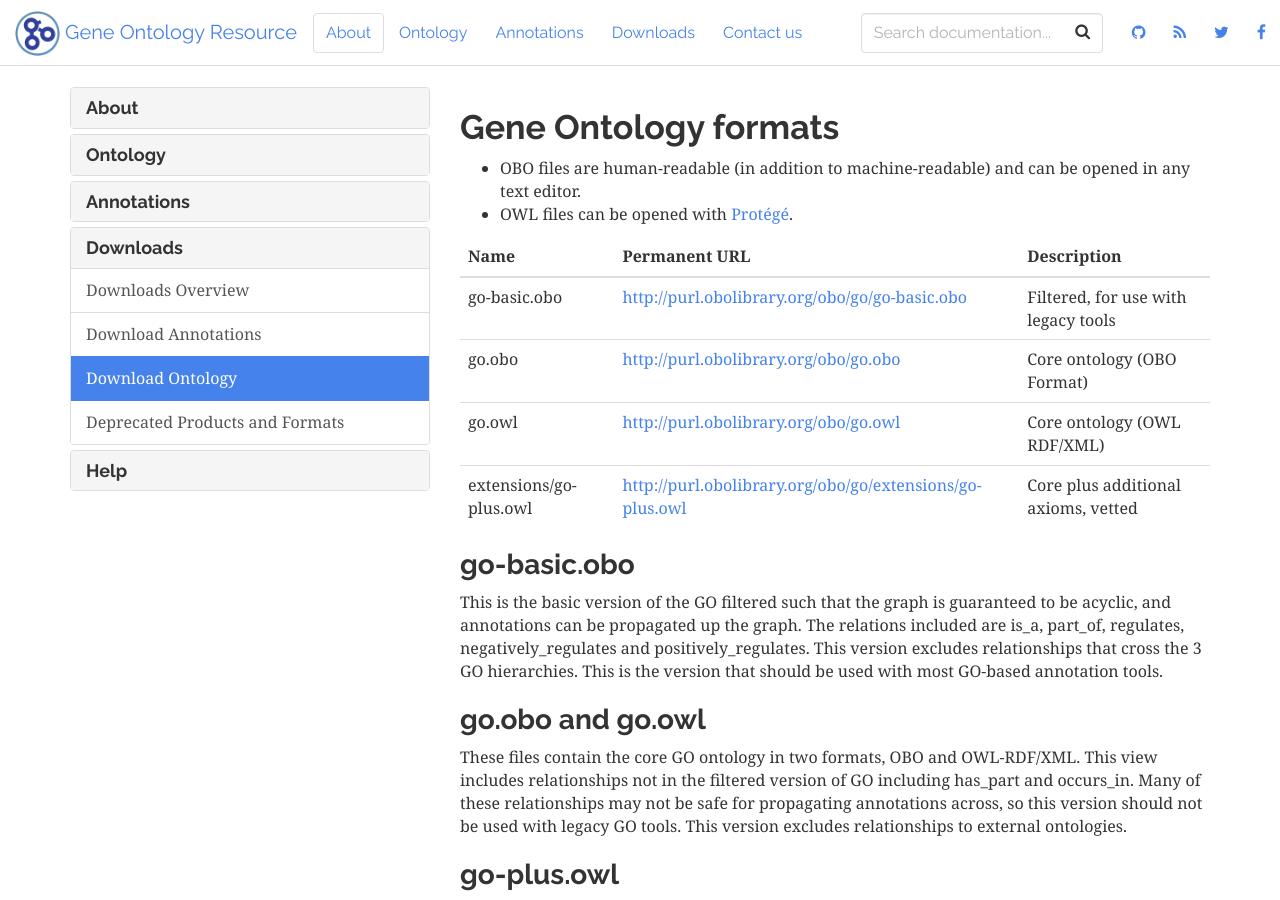
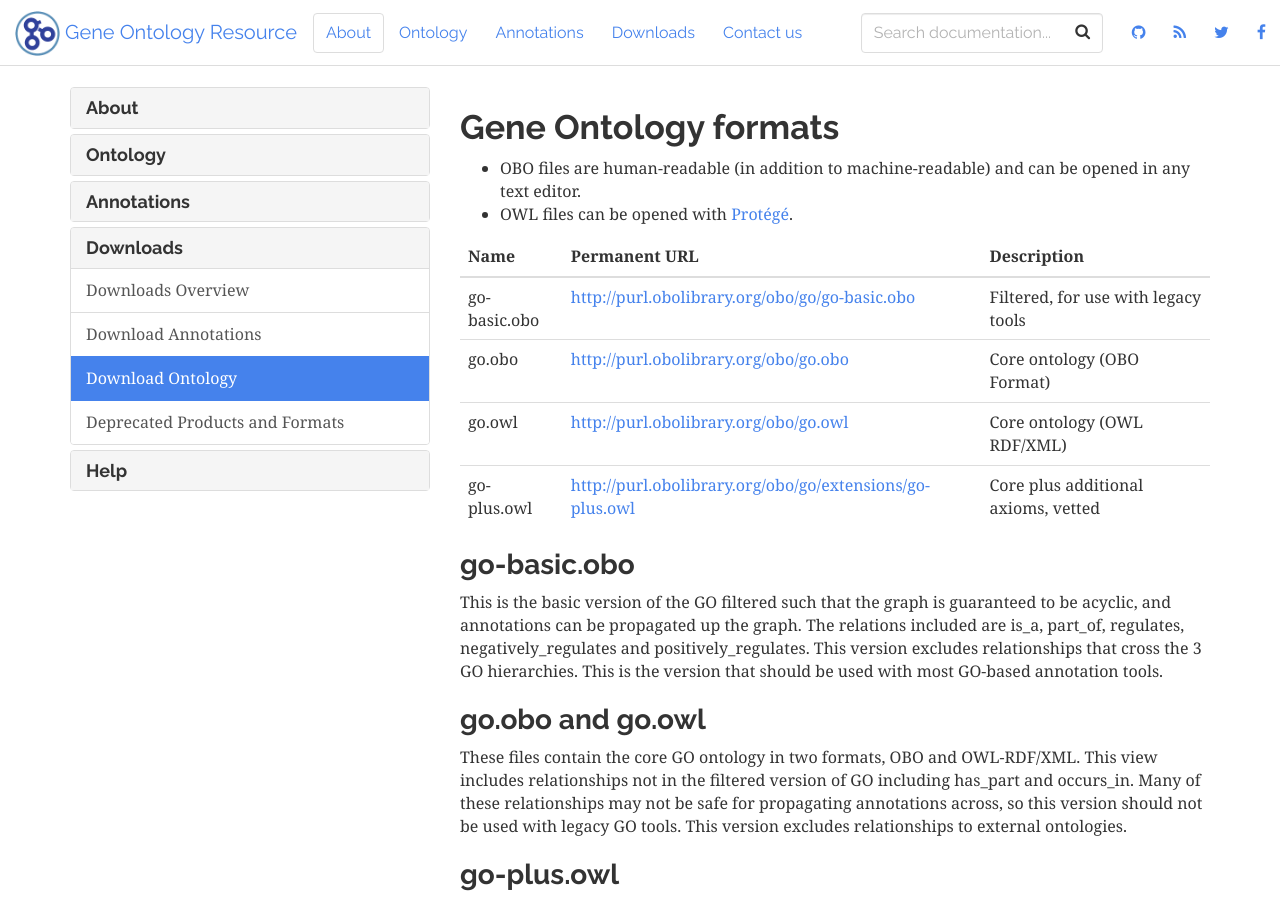
Before and after one commit to geneontology/geneontology.github.io, a Jekyll site: the page built from _docs/download-ontology.md, in a window 1280 px wide and 900 px high. Built offline with Jekyll 4.4.1, drawn with Linux system fonts in a browser that asks for light colours; nearby versions of some CDN libraries.

Commit message:
Update download-ontology.md

```diff
--- a/_docs/download-ontology.md
+++ b/_docs/download-ontology.md
@@ -13,7 +13,7 @@
 |go-basic.obo |	[http://purl.obolibrary.org/obo/go/go-basic.obo](http://purl.obolibrary.org/obo/go/go-basic.obo) |	Filtered, for use with legacy tools|
 |go.obo |		[http://purl.obolibrary.org/obo/go.obo](http://purl.obolibrary.org/obo/go.obo) |	Core ontology (OBO Format)|
 |go.owl |		[http://purl.obolibrary.org/obo/go.owl](http://purl.obolibrary.org/obo/go.owl) |	Core ontology (OWL RDF/XML)|
-|extensions/go-plus.owl |		[http://purl.obolibrary.org/obo/go/extensions/go-plus.owl](http://purl.obolibrary.org/obo/go/extensions/go-plus.owl) 	|Core plus additional axioms, vetted|
+|go-plus.owl |		[http://purl.obolibrary.org/obo/go/extensions/go-plus.owl](http://purl.obolibrary.org/obo/go/extensions/go-plus.owl) 	|Core plus additional axioms, vetted|
 
 ### go-basic.obo
 
```
